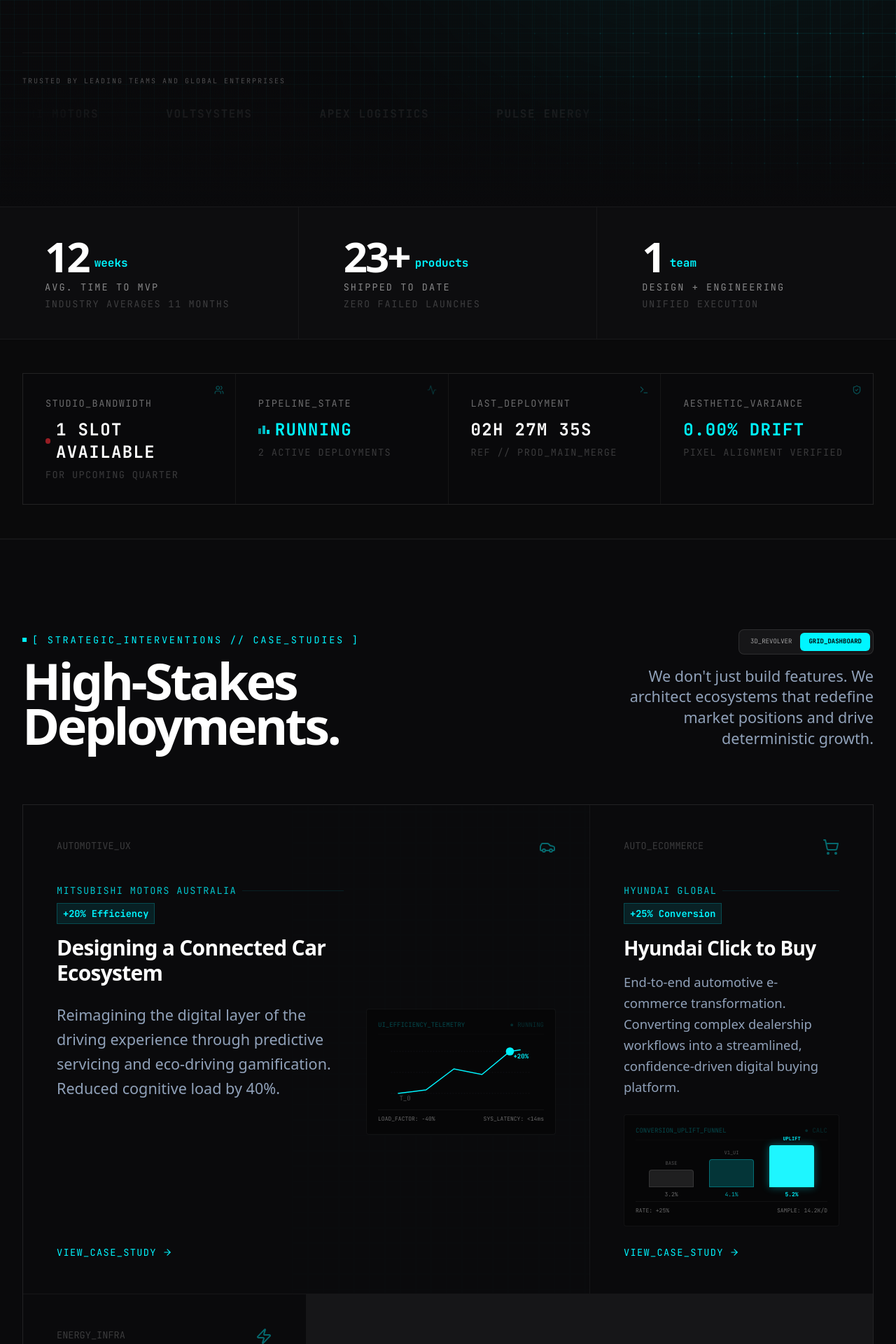
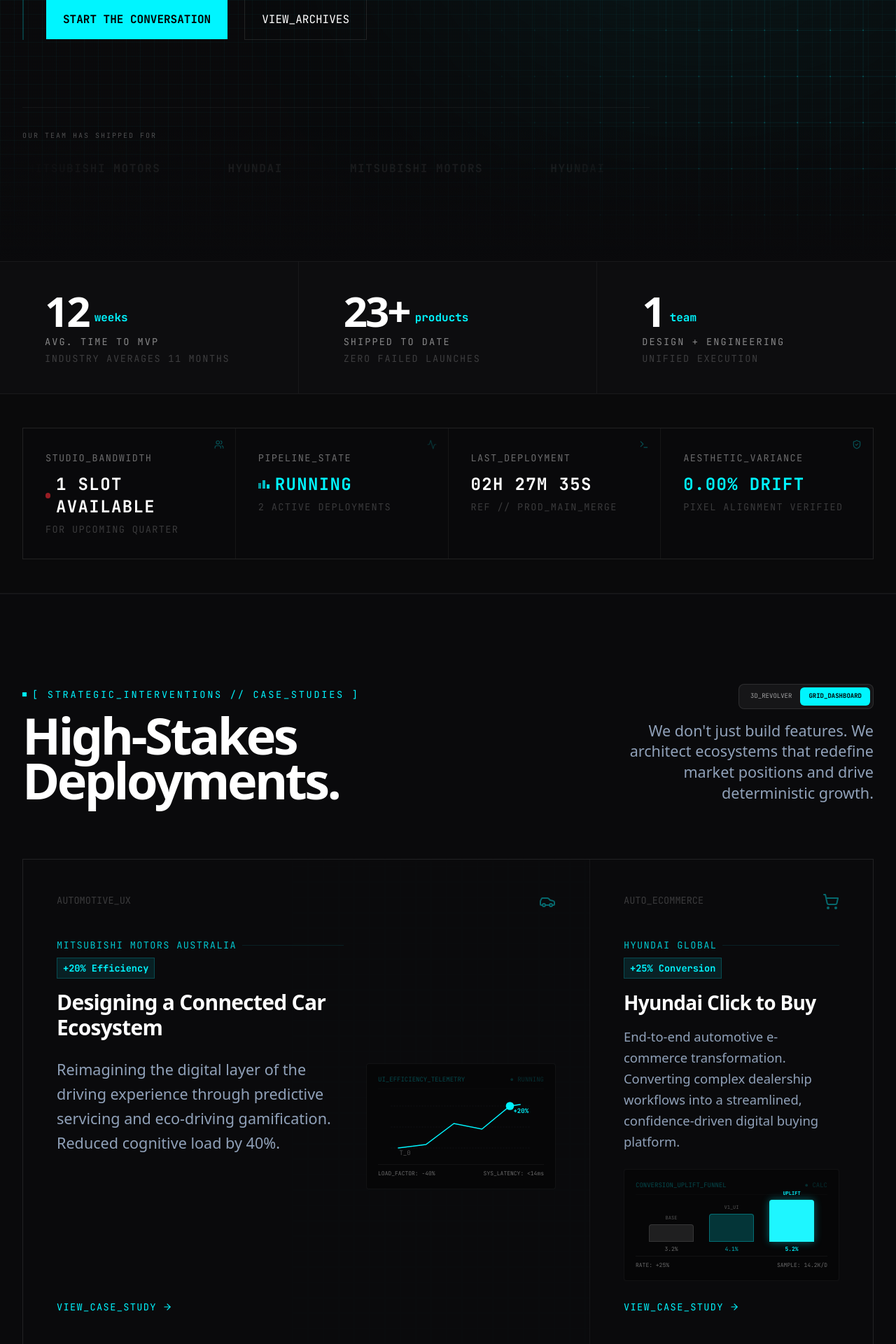
Before and after one commit to aakarshraaj/userhood, a React (Vite) app: page / in a window 1280 px wide. Shown: the part 880-2800 px from the top of the page at 70% size. Built offline with nearby package versions, Linux system fonts and the light colour scheme; a web font is replaced by a local one.

Commit message:
reposition: AI-powered MVPs for funded startups; replace fictional clients with labeled R&D concepts; update SEO meta

```diff
--- a/index.html
+++ b/index.html
@@ -24,11 +24,11 @@
   </noscript>
 
   <!-- Core SEO Meta Tags -->
-  <title>Userhood — Product Design, Software Development & AI Services Studio</title>
+  <title>Userhood — AI-Powered MVPs for Funded Startups, Shipped in 12 Weeks</title>
   <meta name="description"
-    content="Design that makes engineers nervous. Engineering that makes designers proud. AI that makes both obsolete. Userhood builds world-class digital products, AI solutions & brand systems for ambitious founders and enterprises." />
+    content="Userhood is a product studio for funded startups. We design and engineer AI-powered MVPs — product design, full-stack engineering, and the AI layer, owned by one team — in 12 weeks, not 12 months." />
   <meta name="keywords"
-    content="product design studio, software development studio, AI services, UX design agency, brand identity, startup product design, AI integration, software engineering, design studio, creative studio, full stack development, SaaS design, app development, brand and marketing" />
+    content="AI MVP development, MVP development agency, AI product studio, startup product design, build AI MVP, product design and engineering studio, seed stage startup development, AI integration, SaaS MVP, full stack development studio" />
   <meta name="author" content="Userhood" />
   <meta name="robots" content="index, follow" />
   <link rel="canonical" href="https://userhood.in/" />
@@ -38,18 +38,18 @@
   <!-- Open Graph / Meta -->
   <meta property="og:type" content="website" />
   <meta property="og:url" content="https://userhood.in/" />
-  <meta property="og:title" content="Userhood — Product Design, Software Development & AI Services Studio" />
+  <meta property="og:title" content="Userhood — AI-Powered MVPs for Funded Startups, Shipped in 12 Weeks" />
   <meta property="og:description"
-    content="Design that makes engineers nervous. Engineering that makes designers proud. AI that makes both obsolete." />
+    content="Product design, full-stack engineering, and the AI layer — owned by one team. Your MVP shipped in 12 weeks, not 12 months." />
   <meta property="og:site_name" content="Userhood" />
   <meta property="og:image" content="https://userhood.in/og-image.jpg" />
 
   <!-- Twitter / X -->
   <meta name="twitter:card" content="summary_large_image" />
   <meta name="twitter:url" content="https://userhood.in/" />
-  <meta name="twitter:title" content="Userhood — Product Design, Software Development & AI Services Studio" />
+  <meta name="twitter:title" content="Userhood — AI-Powered MVPs for Funded Startups, Shipped in 12 Weeks" />
   <meta name="twitter:description"
-    content="Design that makes engineers nervous. Engineering that makes designers proud. AI that makes both obsolete." />
+    content="Product design, full-stack engineering, and the AI layer — owned by one team. Your MVP shipped in 12 weeks, not 12 months." />
   <meta name="twitter:image" content="https://userhood.in/twitter-image.jpg" />
 
   <!-- Organization Structured Data -->
@@ -60,7 +60,7 @@
     "name": "Userhood",
     "url": "https://userhood.in/",
     "logo": "https://userhood.in/logo.png",
-    "description": "A design-led product studio building world-class digital products, AI solutions, and brand systems for ambitious founders and enterprises.",
+    "description": "A product studio that designs and builds AI-powered MVPs for funded startups — product design, full-stack engineering, and AI integration owned by one team, shipped in 12 weeks.",
     "sameAs": [
       "https://in.linkedin.com/company/userhood",
       "https://instagram.com/userhood.in"
--- a/src/components/FinalCTA.tsx
+++ b/src/components/FinalCTA.tsx
@@ -42,7 +42,7 @@ export default function FinalCTA({ onContactClick }: FinalCTAProps) {
           className="max-w-3xl mx-auto mb-12 md:mb-16"
         >
           <p className="text-xl sm:text-2xl md:text-3xl text-slate-400 font-light leading-relaxed">
-            We work with a small number of founders and companies at a time. If your product deserves true alignment between design and engineering, let's talk.
+            We take on a small number of MVP builds at a time. If you've raised and need your product designed, built, and shipped — not managed — let's talk.
           </p>
         </motion.div>
 
--- a/src/components/Hero.tsx
+++ b/src/components/Hero.tsx
@@ -58,7 +58,7 @@ export default function Hero({ onContactClick }: HeroProps) {
             className="font-mono text-xs text-primary mb-6 md:mb-10 flex items-center gap-2 flex-wrap"
           >
             <span className="w-2 h-2 bg-primary animate-pulse shrink-0" />
-            <span>DESIGN × ENGINEERING. IN FULL ALIGNMENT.</span>
+            <span>AI-POWERED MVPS FOR FUNDED STARTUPS</span>
           </motion.div>
 
           {/* The Indictment Headline */}
@@ -131,7 +131,7 @@ export default function Hero({ onContactClick }: HeroProps) {
             className="border-l-2 border-primary/20 pl-5 md:pl-8 max-w-2xl"
           >
             <p className="text-base sm:text-lg md:text-xl text-slate-400 font-light leading-relaxed mb-8 md:mb-10">
-              Userhood builds world-class digital products by merging design and engineering into one relentless discipline. No bloated cycles. No year-long timelines.
+              Userhood designs and builds AI-powered MVPs for funded startups. One team owns product design, engineering, and the AI layer end to end — so nothing gets lost in handoff, and your runway buys a shipped product instead of a process.
             </p>
 
             <div className="flex flex-col sm:flex-row items-stretch sm:items-center gap-3 sm:gap-6 font-mono text-sm">
@@ -162,14 +162,14 @@ export default function Hero({ onContactClick }: HeroProps) {
             className="mt-16 md:mt-24 pt-8 border-t border-white/5 max-w-4xl"
           >
             <p className="font-mono text-[10px] text-white/30 uppercase tracking-[0.2em] mb-5">
-              TRUSTED BY LEADING TEAMS AND GLOBAL ENTERPRISES
+              OUR TEAM HAS SHIPPED FOR
             </p>
 
             <div className="relative w-full overflow-hidden [mask-image:linear-gradient(to_right,transparent,white_15%,white_85%,transparent)]">
               <div className="flex gap-16 md:gap-24 items-center animate-infinite-scroll w-max py-2 select-none">
                 {[
-                  "HYUNDAI", "MITSUBISHI MOTORS", "VOLTSYSTEMS", "APEX LOGISTICS", "PULSE ENERGY", "AETHER LABS",
-                  "HYUNDAI", "MITSUBISHI MOTORS", "VOLTSYSTEMS", "APEX LOGISTICS", "PULSE ENERGY", "AETHER LABS"
+                  "HYUNDAI", "MITSUBISHI MOTORS", "HYUNDAI", "MITSUBISHI MOTORS",
+                  "HYUNDAI", "MITSUBISHI MOTORS", "HYUNDAI", "MITSUBISHI MOTORS"
                 ].map((brand, i) => (
                   <span
                     key={i}
--- a/src/components/Showcase3D.tsx
+++ b/src/components/Showcase3D.tsx
@@ -145,14 +145,14 @@ const projects: ProjectItem[] = [
   },
   {
     id: "voltsystems",
-    client: "Volt Systems",
-    metric: "CLASSIFIED // RESTRICTED",
+    client: "Userhood R&D",
+    metric: "CONCEPT // INTERNAL LAB",
     title: "Secured Grid Operations",
-    description: "Multi-layered grid cybersecurity HUD designed for tactical critical energy asset defense operations.",
+    description: "Internal concept: a multi-layered grid cybersecurity HUD exploring real-time interfaces for critical energy infrastructure.",
     link: "#",
     color: "#E100FF",
     secondaryColor: "rgba(225, 0, 255, 0.15)",
-    tags: ["CYBERSECURITY", "RESTRICTED", "TACTICAL_HUD"],
+    tags: ["CYBERSECURITY", "CONCEPT_LAB", "TACTICAL_HUD"],
     graphic: <VoltSystemsGraphic />,
   },
 ];
--- a/src/components/StrategicInterventions.tsx
+++ b/src/components/StrategicInterventions.tsx
@@ -33,13 +33,13 @@ const interventions = [
   {
     id: "dummy-1",
     title: "Next-Gen Energy Grid Visualization",
-    client: "VoltSystems Global",
-    description: "Real-time monitoring and predictive maintenance for decentralized renewable energy networks. Enabled 10x throughput for grid operators.",
+    client: "Userhood R&D",
+    description: "Internal concept exploration: real-time monitoring and predictive maintenance interfaces for decentralized renewable energy networks.",
     icon: <Zap className="w-6 h-6" />,
-    tag: "ENERGY_INFRA",
+    tag: "CONCEPT_LAB",
     link: "#",
     featured: false,
-    metric: "10x Throughput"
+    metric: "R&D Concept"
   }
 ];
 
--- a/src/pages/Services.tsx
+++ b/src/pages/Services.tsx
@@ -128,9 +128,9 @@ export default function Services() {
     }, []);
 
     useSEO({
-        title: "Services — Product Design, AI Development & Branding | Userhood",
+        title: "Services — AI MVP Design & Development for Startups | Userhood",
         description:
-            "Userhood's full range of services: product UX design, full-stack software development, AI integration & intelligent systems, and brand identity. Built for ambitious operators.",
+            "Everything a funded startup needs to ship an AI-powered MVP: product UX design, full-stack engineering, and AI integration — owned by one team, delivered in 12 weeks.",
         canonical: "https://userhood.in/services",
         jsonLd: [serviceLd, faqLd] as any,
     });
@@ -165,7 +165,7 @@ export default function Services() {
                         transition={{ delay: 0.2 }}
                         className="text-lg sm:text-xl md:text-2xl text-slate-400 font-light leading-snug max-w-2xl border-l-2 border-primary/20 pl-6"
                     >
-                        Four disciplines. One studio. Zero handoff overhead between design, engineering, AI, and brand.
+                        Everything a funded startup needs to ship an AI-powered MVP — design, engineering, AI, and brand under one roof. Zero handoff overhead.
                     </motion.p>
                 </header>
 
```
